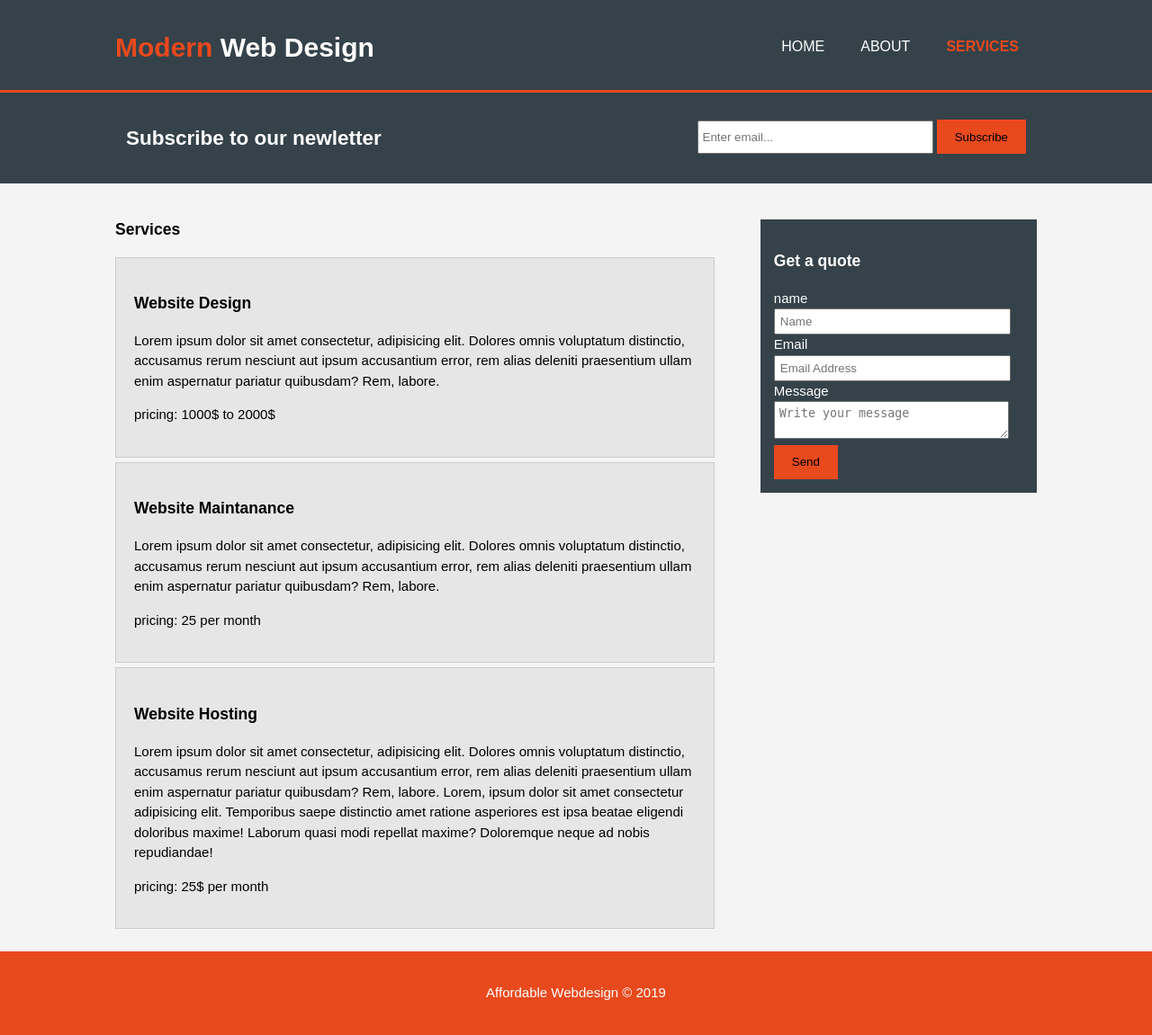
After one commit to voidish/Responsive-layout, a PHP site: page /Services.html in a window 1280 px wide. The commit adds this page. Shown: the whole page at 90% size. Run offline with PHP 8.4, Linux system fonts and the light colour scheme.

Commit message:
About and services page added with stylings

```diff
--- a/css/style.css
+++ b/css/style.css
@@ -25,6 +25,14 @@ ul {
     background: #e8491d;
     border: none;
     padding: 0 20px 0 20px;
+}
+
+.dark {
+    padding: 15px;
+    background: #35424a;
+    color: #ffffff;
+    margin-top: 10px;
+    margin-bottom: 10px;
 }
 
 /*  Header  */
@@ -136,6 +144,33 @@ header a:hover {
     width: 90px;
 }
 
+/*  Sidebar  */
+aside#sidebar {
+    float: right;
+    width: 30%;
+    margin-top: 10px;
+}
+
+/*  Main-col  */
+article#main-col {
+    float: left;
+    width: 65%;
+}
+
+/*  Service  */
+ul#services  li {
+    list-style: none;
+    padding: 20px;
+    border: #cccccc solid 1px;
+    margin-bottom: 5px;
+    background: #e6e6e6;
+}
+
+aside#sidebar .quote input, aside#sidebar .quote  textarea {
+    width: 90%;
+    padding: 5px;
+}
+
 /* Footer */
 footer {
     padding: 20px;
--- /dev/null
+++ b/services.html
@@ -0,0 +1,101 @@
+<!DOCTYPE html>
+<html lang="en">
+
+<head>
+      <meta charset="UTF-8">
+      <meta name="viewport" content="width=device-width, initial-scale=1.0">
+      <meta name="desctiption" content="Affordable and proffessional web design">
+      <meta name="keywords" content="web, design, code, html, css, best">
+      <meta http-equiv="X-UA-Compatible" content="ie=edge">
+      <title>Webdesign company | Services </title>
+      <link rel="stylesheet" href="css/style.css">
+</head>
+
+<body>
+      <header>
+            <div class="container">
+                  <div id="branding">
+                        <h1><span class="highlight">Modern</span> Web Design</h1>
+                  </div>
+                  <nav>
+                        <ul>
+                              <li><a href="index.html">Home</a></li>
+                              <li><a href="about.html">About</a></li>
+                              <li class="current"><a href="Services.html">Services</a></li>
+                        </ul>
+                  </nav>
+            </div>
+      </header>
+
+      <section id="newsletter">
+            <div class="container">
+                  <h1>Subscribe to our newletter</h1>
+                  <form action="">
+                        <input type="email" placeholder="Enter email... ">
+                        <button class="button_1">Subscribe</button>
+                  </form>
+            </div>
+      </section>
+
+      <section id="boxes">
+            <div class="container">
+                  <article id="main-col">
+                        <h1 class="page-title">Services</h1>
+                        <ul id="services">
+                              <li>
+                                    <h3>Website Design</h3>
+                                    <p>Lorem ipsum dolor sit amet consectetur, adipisicing elit. Dolores omnis
+                                          voluptatum distinctio, accusamus rerum nesciunt aut ipsum accusantium error,
+                                          rem alias deleniti praesentium ullam enim aspernatur pariatur quibusdam? Rem,
+                                          labore.</p>
+                                    <p>pricing: 1000$ to 2000$</p>
+                              </li>
+                              <li>
+                                    <h3>Website Maintanance</h3>
+                                    <p>Lorem ipsum dolor sit amet consectetur, adipisicing elit. Dolores omnis
+                                          voluptatum distinctio, accusamus rerum nesciunt aut ipsum accusantium error,
+                                          rem alias deleniti praesentium ullam enim aspernatur pariatur quibusdam? Rem,
+                                          labore.</p>
+                                    <p>pricing: 25 per month</p>
+                              </li>
+                              <li>
+                                    <h3>Website Hosting</h3>
+                                    <p>Lorem ipsum dolor sit amet consectetur, adipisicing elit. Dolores omnis
+                                          voluptatum distinctio, accusamus rerum nesciunt aut ipsum accusantium error,
+                                          rem alias deleniti praesentium ullam enim aspernatur pariatur quibusdam? Rem,
+                                          labore. Lorem, ipsum dolor sit amet consectetur adipisicing elit. Temporibus saepe distinctio amet ratione asperiores est ipsa beatae eligendi doloribus maxime! Laborum quasi modi repellat maxime? Doloremque neque ad nobis repudiandae!</p>
+                                    <p>pricing: 25$ per month</p>
+                              </li>
+                        </ul>
+                  </article>
+
+                  <!-- another HTML5 semantic element -->
+                  <aside id="sidebar">
+                        <div class="dark">
+                              <h3>Get a quote</h3>
+                              <form action="" class="quote">
+                                    <div>
+                                          <label>name</label><br>
+                                          <input type="text" placeholder="Name">
+                                    </div>
+                                    <div>
+                                          <label>Email</label><br>
+                                          <input type="email" placeholder="Email Address">
+                                    </div>
+                                    <div>
+                                          <label>Message</label><br>
+                                          <textarea placeholder="Write your message"></textarea>
+                                    </div>
+                                    <button class="button_1" type="submit">Send</button>
+                              </form>
+                        </div>
+                  </aside>
+            </div>
+      </section>
+
+      <footer>
+            <p>Affordable Webdesign &copy; 2019</p>
+      </footer>
+</body>
+
+</html>
```
Also changed, not shown: about.html (added, +71 -0 lines).
